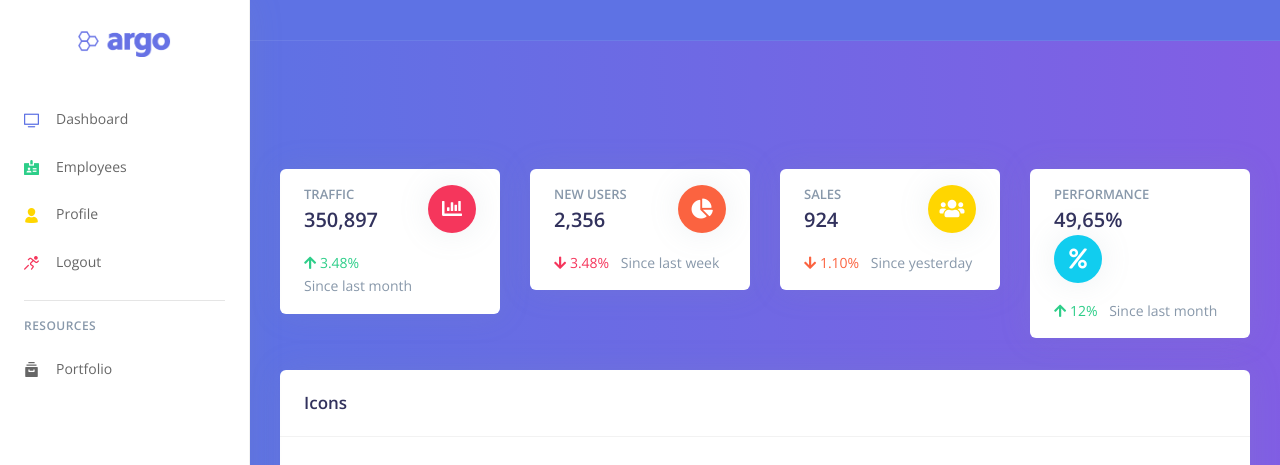
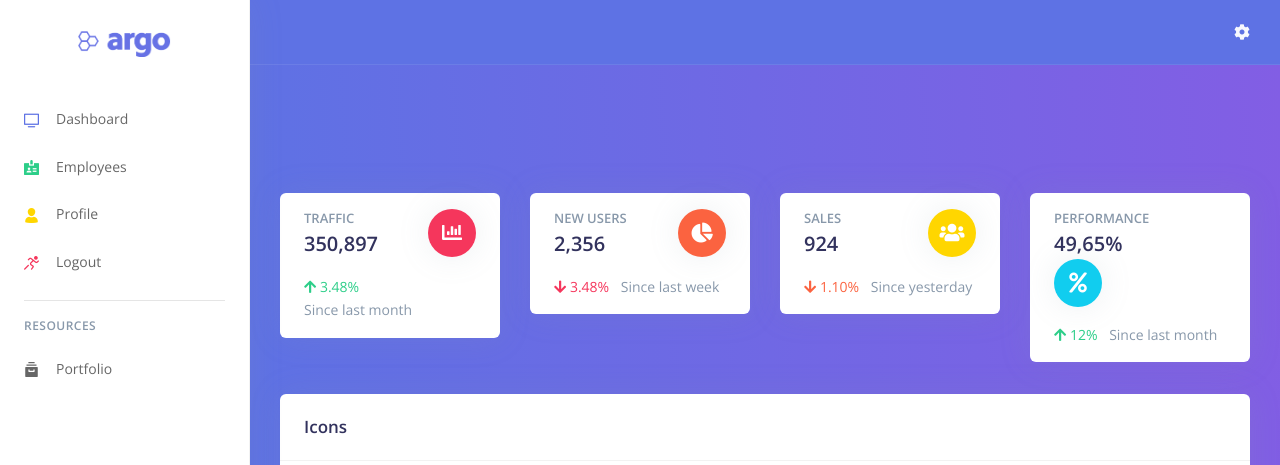
Before and after one commit to kchongee/employee-management-laravel, a Flask app: template apps/templates/home/icons.html in a window 1280 px wide. Shown: the top 465 px of the page. Run offline with Flask 2, Linux system fonts and the light colour scheme; the template is opened without the code that fills it, so the values that code supplies are empty; some libraries are stand-ins or nearby versions.

Commit message:
fix context current user

```diff
--- a/apps/templates/includes/navigation.html
+++ b/apps/templates/includes/navigation.html
@@ -18,12 +18,8 @@
 
       <ul class="navbar-nav align-items-center   ml-md-auto ">
         <li class="nav-item dropdown">
-          <a class="nav-link pr-0" href="#" role="button" data-toggle="dropdown" aria-haspopup="true" aria-expanded="false">
-            <div class="media align-items-center">
-              <div class="media-body  ml-2  d-none d-lg-block">
-                <i class="fa-solid fa-gear"></i>
-              </div>
-            </div>
+          <a class="nav-link pr-0" href="#" role="button" id data-toggle="dropdown" aria-haspopup="true" aria-expanded="false">
+            <i class="fas fa-cog"></i>
           </a>
           <div class="dropdown-menu  dropdown-menu-right ">
             <div class="dropdown-header noti-title">
```
